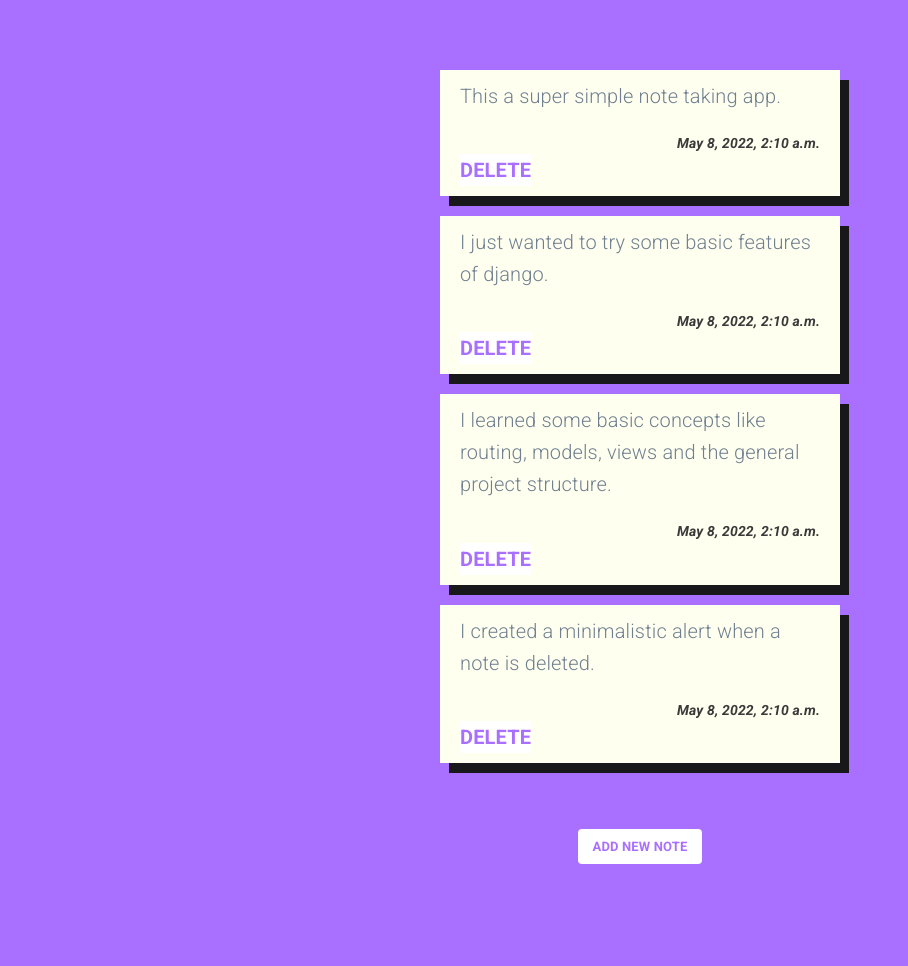
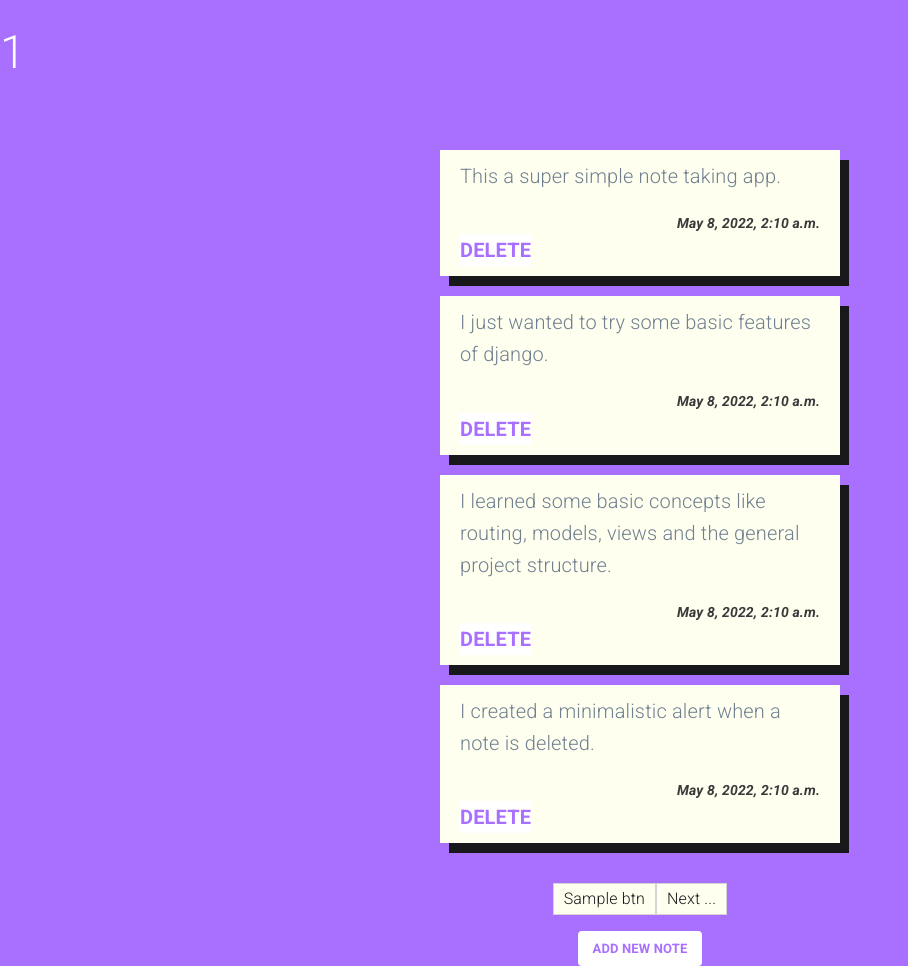
Before and after one commit to andreaevolo/django-note-taking-app, a Django app: template notes/templates/notes/index.html in a window 1280 px wide. Shown: the part 56-1022 px from the top of the page, without its empty margins (0-908 px from the left). Before the commit the page ends 920 px from the top, so only its background shows below. Run offline with Django 4.2, Linux system fonts and the light colour scheme; data comes from the database, SQL or seed files in the repository; both versions use the stored data as it was after the commit; the template is opened without the code that fills it: values that come from a table or form of the project are taken from there, most other values are stand-ins (such as "Sample title", 1, 10 or a date in 2020).

Commit message:
added pagination functionality, needs to be refactored

```diff
--- /dev/null
+++ b/notes/static/notes/js/pagination.js
@@ -0,0 +1,25 @@
+const paginationBtns = document.querySelectorAll('.pagination__btn');
+const params = new Proxy(new URLSearchParams(window.location.search), {
+    get: (searchParams, prop) => searchParams.get(prop),
+});
+
+const changeOffsetQuery = (offset) => {
+    window.location.replace(`?offset=${offset}`
+    )
+}
+
+const handlePaginationBtnClick = (evt) => {
+    const btn = evt.target
+    console.log(btn.id);
+    if (!btn.id.length) {
+        const paginationTextContent = evt.target.textContent;
+        changeOffsetQuery((paginationTextContent - 1) * 4);
+    } else {
+        console.log(params.offset || 0)
+        changeOffsetQuery(((params.offset || 0) + 1) * 4);
+    }
+}
+
+paginationBtns.forEach(btn => {
+    btn.addEventListener("click", handlePaginationBtnClick)
+})
--- a/notes/static/notes/main.css
+++ b/notes/static/notes/main.css
@@ -32,13 +32,28 @@ nav ul {
 }
 
 .container {
-    margin: 5rem auto;
+    margin: 5rem auto 1rem auto;
     width: 60vw;
     padding: 1rem 2rem;
     display: flex;
     justify-content: center;
     flex-wrap: wrap;
-    transition: height 300ms ease-in-out;
+}
+
+#pagination__controls {
+    margin-top: 1rem;
+}
+
+.pagination__btn {
+    padding: 0.2rem 1rem;
+    background-color: ivory;
+    color: #18181b;
+    border: 1px solid rgb(212, 212, 212);
+    cursor: pointer;
+}
+
+.pagination__btn:hover {
+    background-color: rgb(218, 218, 218);
 }
 
 .form__container {
@@ -50,6 +65,7 @@ nav ul {
     color: crimson;
     font-weight: bold;
 }
+
 
 #notes__form {
     color: var(--secondary--color);
--- a/notes/templates/notes/index.html
+++ b/notes/templates/notes/index.html
@@ -14,6 +14,7 @@
 <body>
 
     {% include 'notes/includes/navbar.html' %}
+    <h1>{{ notes_count }}</h1>
     <main class="container">
         {% if notes %}
             {% for note  in notes %}
@@ -26,10 +27,18 @@
                 <p style="margin: 1rem auto;">There aren't any notes yet. <a style="color:white;font-weight:bold" href="/create">Add a new one</a></p>
         {% endif %}
     </main>
+    <div class="container" id="pagination__controls">
+
+        {% for btn in pagination_buttons %}
+        <span class="pagination__btn">{{ btn }}</span>
+        {% endfor %}
+        <span class="pagination__btn" id="next">Next ...</span>
+    </div>
     <div style="text-align: center">
         <a class="button--custom" href={% url 'create' %}>Add new note</a>
     </div>
 
+<script src="{% static 'notes/js/pagination.js' %}"></script>
 <script src="{% static 'notes/js/removeOnAnimationsCompleted.js' %}"></script>
 <script src="{% static 'notes/js/alert.js' %}"></script>
 <script src="{% static 'notes/js/app.js' %}"></script>
```
Also changed, not shown: notes/views.py (+8 -2 lines), db.sqlite3.
